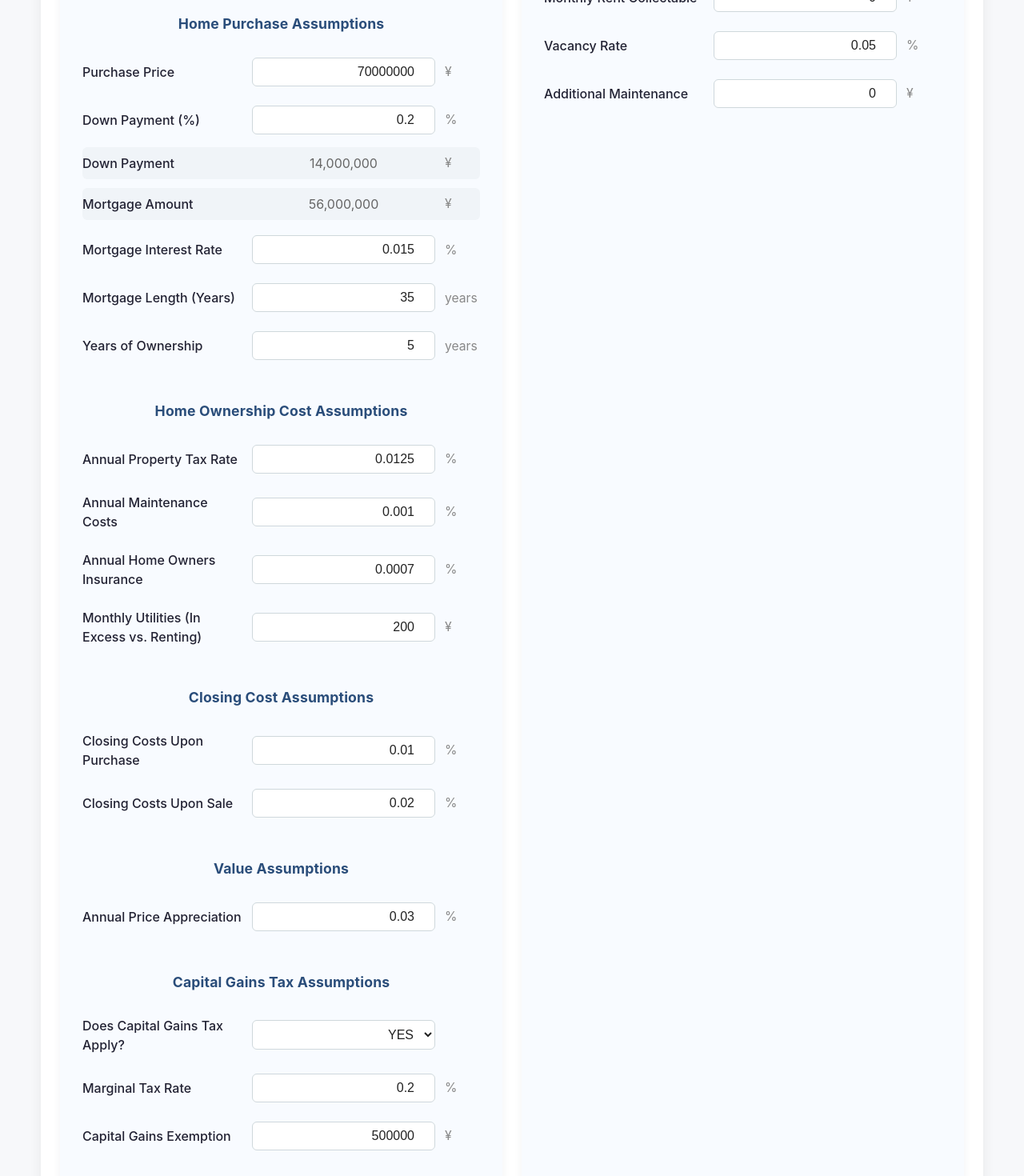
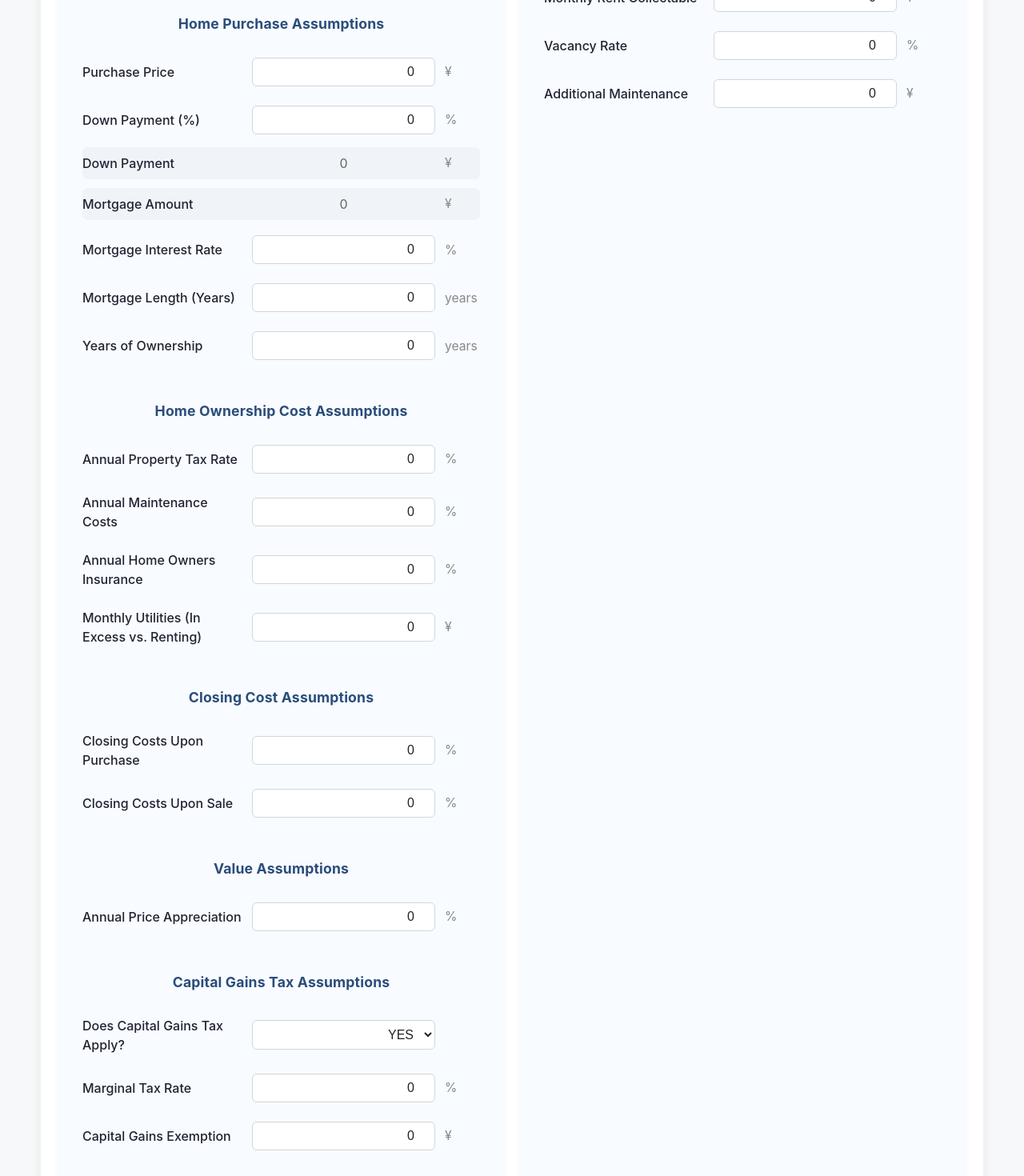
Before and after one commit to kashiwachen/jp-buy-rent-calculator, a React (Vite) app in the folder frontend/: page / in a window 1280 px wide. Shown: the part 460-1930 px from the top of the page at 80% size. Built offline with nearby package versions, Linux system fonts and the light colour scheme.

Commit message:
fix: change default value for inputs

```diff
--- a/frontend/src/App.tsx
+++ b/frontend/src/App.tsx
@@ -180,28 +180,28 @@
 
 function App() {
   // Buying a Home state
-  const [income, setIncome] = useState(450000);
-  const [purchasePrice, setPurchasePrice] = useState(70000000);
-  const [downPaymentPct, setDownPaymentPct] = useState(0.2);
-  const [mortgageInterest, setMortgageInterest] = useState(0.015);
-  const [mortgageLength, setMortgageLength] = useState(35);
-  const [yearsOwnership, setYearsOwnership] = useState(5);
-  const [propertyTaxPct, setPropertyTaxPct] = useState(0.0125);
-  const [maintenancePct, setMaintenancePct] = useState(0.001);
-  const [insurancePct, setInsurancePct] = useState(0.0007);
-  const [utilities, setUtilities] = useState(200);
-  const [closingCostPurchasePct, setClosingCostPurchasePct] = useState(0.01);
-  const [closingCostSalePct, setClosingCostSalePct] = useState(0.02);
-  const [appreciationPct, setAppreciationPct] = useState(0.03);
+  const [income, setIncome] = useState(0);
+  const [purchasePrice, setPurchasePrice] = useState(0);
+  const [downPaymentPct, setDownPaymentPct] = useState(0);
+  const [mortgageInterest, setMortgageInterest] = useState(0);
+  const [mortgageLength, setMortgageLength] = useState(0);
+  const [yearsOwnership, setYearsOwnership] = useState(0);
+  const [propertyTaxPct, setPropertyTaxPct] = useState(0);
+  const [maintenancePct, setMaintenancePct] = useState(0);
+  const [insurancePct, setInsurancePct] = useState(0);
+  const [utilities, setUtilities] = useState(0);
+  const [closingCostPurchasePct, setClosingCostPurchasePct] = useState(0);
+  const [closingCostSalePct, setClosingCostSalePct] = useState(0);
+  const [appreciationPct, setAppreciationPct] = useState(0);
   const [capitalGainsTax, setCapitalGainsTax] = useState('YES');
-  const [marginalTaxRate, setMarginalTaxRate] = useState(0.2);
-  const [capitalGainsExemption, setCapitalGainsExemption] = useState(500000);
-  const [initialRenovations, setInitialRenovations] = useState(200000);
+  const [marginalTaxRate, setMarginalTaxRate] = useState(0);
+  const [capitalGainsExemption, setCapitalGainsExemption] = useState(0);
+  const [initialRenovations, setInitialRenovations] = useState(0);
 
   // Renting a Home state
   const [collectingRent, setCollectingRent] = useState('NO');
   const [monthlyRent, setMonthlyRent] = useState(0);
-  const [vacancyRate, setVacancyRate] = useState(0.05);
+  const [vacancyRate, setVacancyRate] = useState(0);
   const [additionalMaintenance, setAdditionalMaintenance] = useState(0);
 
   // Theme state
```
